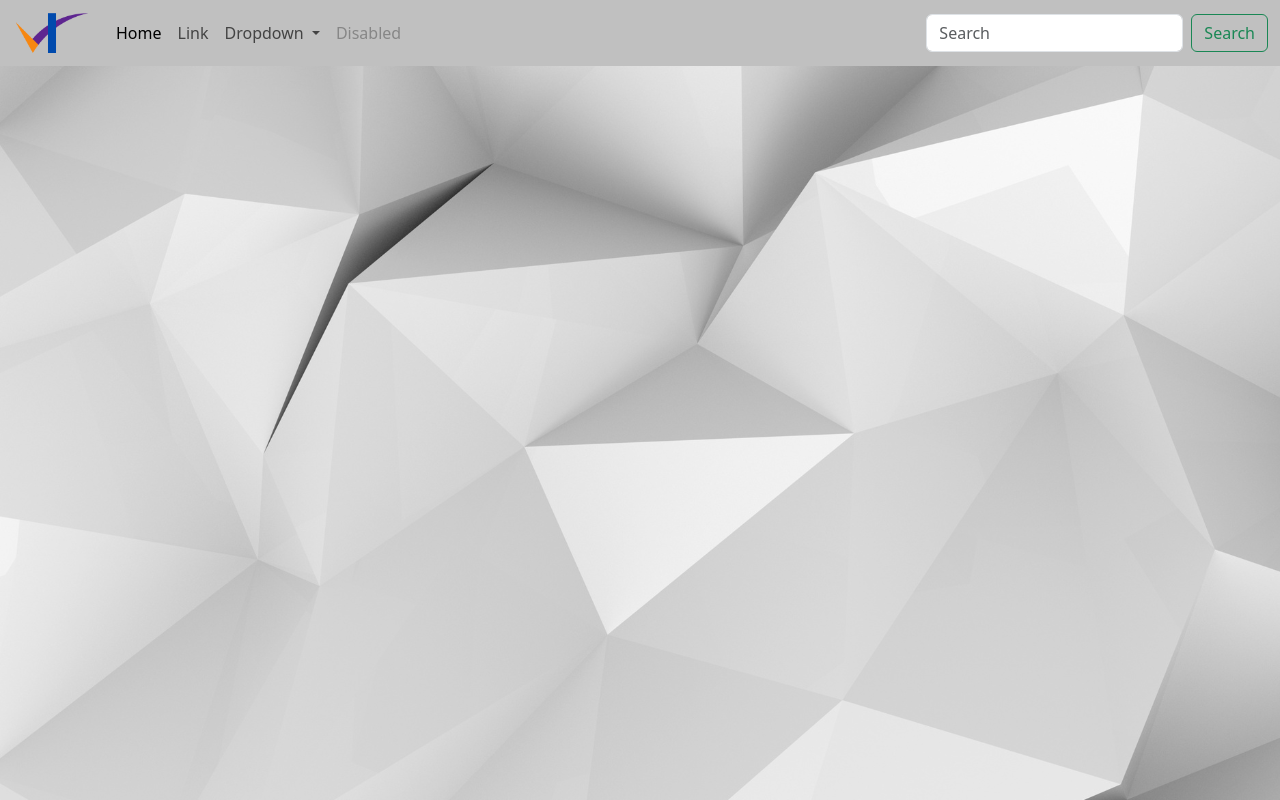
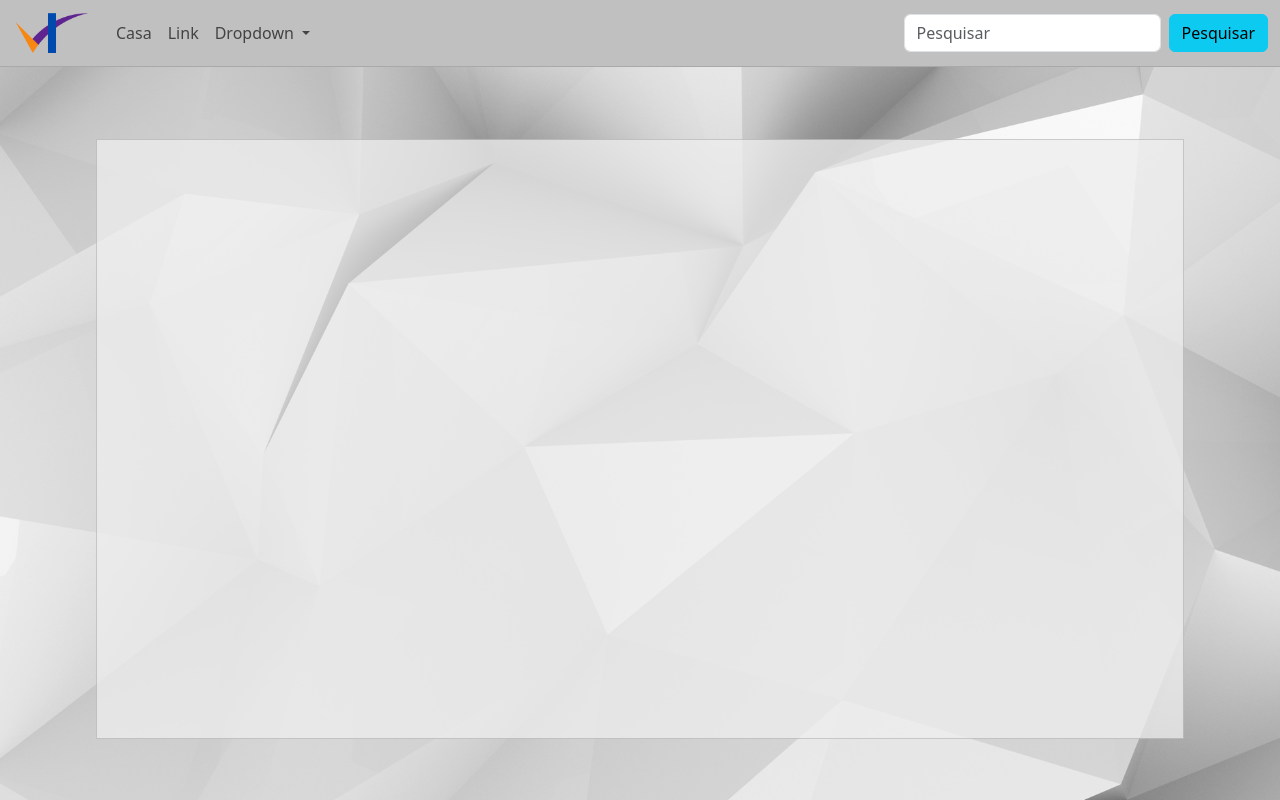
Before and after one commit to TheoQuintao/ValeImobiliaria, a plain HTML site: page ValeImobiliaria/index.html in a window 1280 px wide. Drawn offline with nearby package versions, Linux system fonts and the light colour scheme.

Commit message:
add caixalogin

```diff
--- a/ValeImobiliaria/Style/Style.css
+++ b/ValeImobiliaria/Style/Style.css
@@ -5,4 +5,27 @@ body{
 
 .bg_gray{
     background-color: #c0c0c0;
+    border-bottom: 1px;
+    border-color: darkgray;
+    border-style: inset;
+    border-top: none;
+    border-left: none;
+    border-right: none;
 }
+
+.center{
+    display: flex;
+    align-items: center;
+    justify-content: center;
+}
+
+.caixalogin{
+    opacity: 75%;
+    background-color: #efeeee;
+    height: 75vh;
+    width: 85vw;
+    margin-top: 9vh;
+    border: 1px;
+    border-style:solid;
+    border-color: #bdbdbd;
+}
--- a/ValeImobiliaria/index.html
+++ b/ValeImobiliaria/index.html
@@ -20,7 +20,7 @@
               <div class="collapse navbar-collapse" id="navbarSupportedContent">
                 <ul class="navbar-nav me-auto mb-2 mb-lg-0">
                   <li class="nav-item">
-                    <a class="nav-link active" aria-current="page" href="#">Home</a>
+                    <a class="nav-link" aria-current="page" href="#">Casa</a>
                   </li>
                   <li class="nav-item">
                     <a class="nav-link" href="#">Link</a>
@@ -36,18 +36,21 @@
                       <li><a class="dropdown-item" href="#">Something else here</a></li>
                     </ul>
                   </li>
-                  <li class="nav-item">
-                    <a class="nav-link disabled" aria-disabled="true">Disabled</a>
-                  </li>
                 </ul>
                 <form class="d-flex" role="search">
-                  <input class="form-control me-2" type="search" placeholder="Search" aria-label="Search">
-                  <button class="btn btn-outline-success" type="submit">Search</button>
+                  <input class="form-control me-2" type="search" placeholder="Pesquisar" aria-label="Search">
+                  <button class="btn btn-info" type="submit">Pesquisar</button>
                 </form>
               </div>
             </div>
           </nav>
     </header>
+    <main>
+      <div class="container-fluid caixalogin">
+
+      </div>
+    </main>
+
     <script src="https://cdn.jsdelivr.net/npm/bootstrap@5.3.3/dist/js/bootstrap.bundle.min.js" integrity="sha384-YvpcrYf0tY3lHB60NNkmXc5s9fDVZLESaAA55NDzOxhy9GkcIdslK1eN7N6jIeHz" crossorigin="anonymous"></script>
 </body>
 </html>
```
